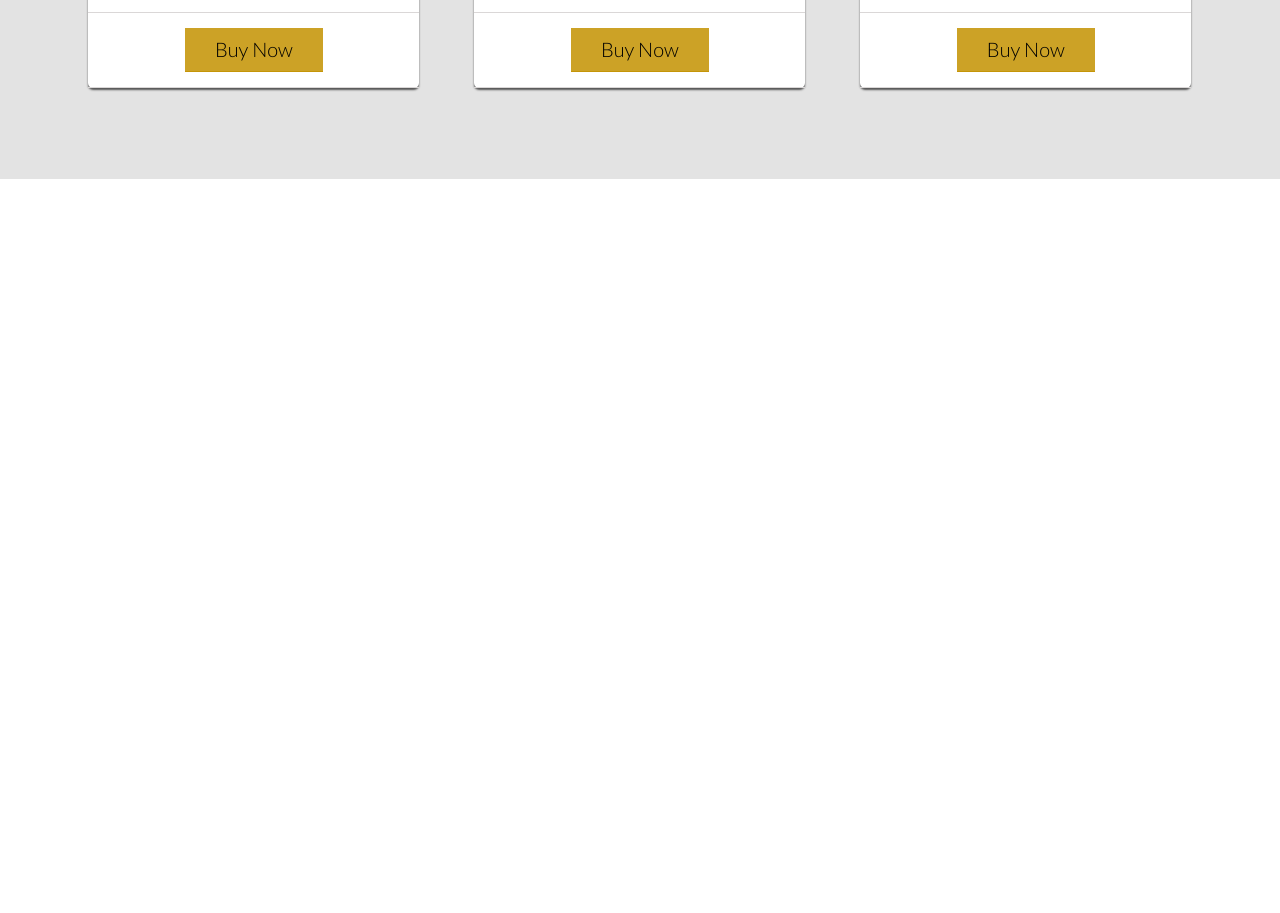
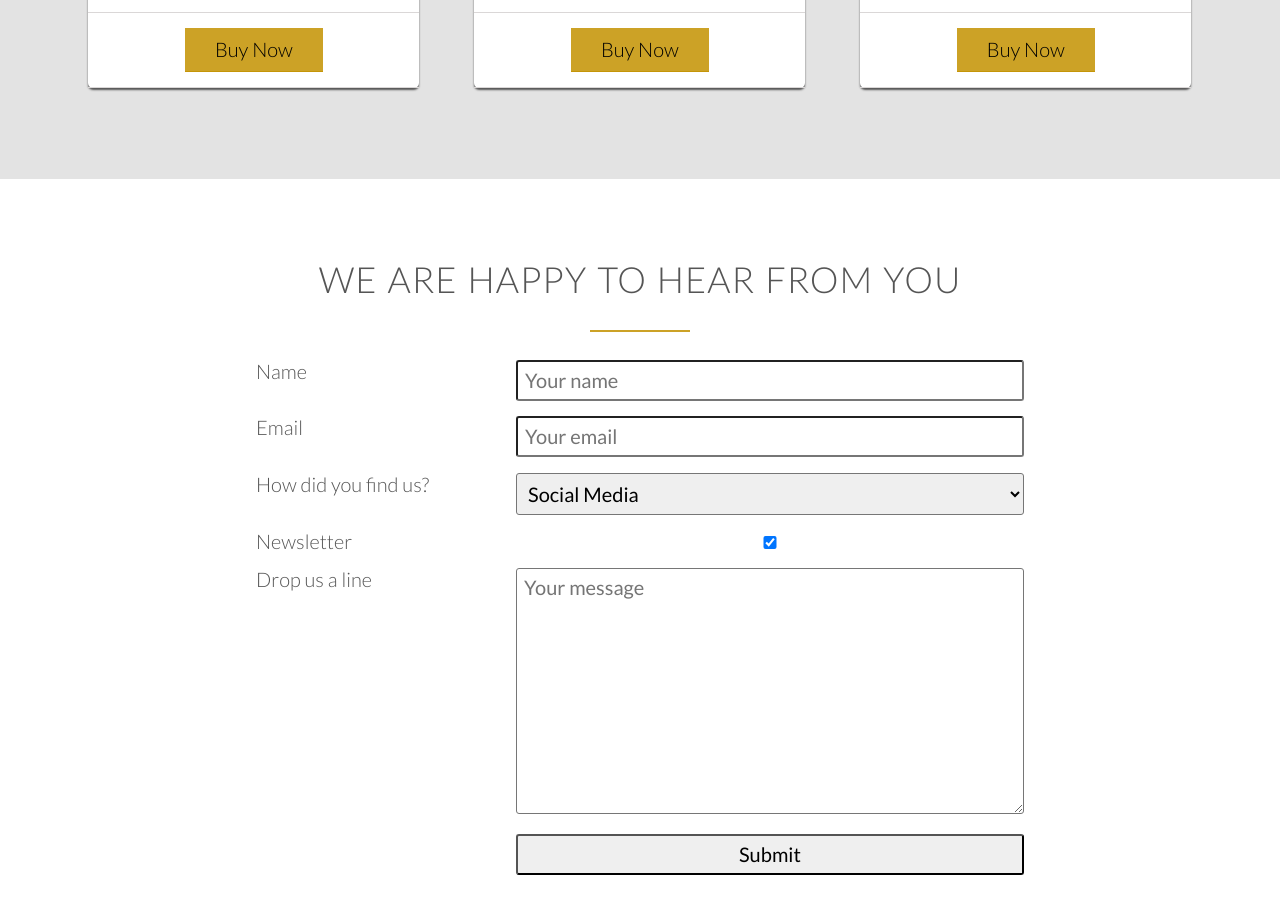
Before and after one commit to diyarfaraj/kochi-stockholm, a website: page index.html in a window 1280 px wide. Shown: the part 4868-5781 px from the top of the page. Before the commit the page ends 5127 px from the top, so only its background shows below. Drawn offline with nearby package versions, Linux system fonts and the light colour scheme.

Commit message:
middle of form css

```diff
--- a/css/style.css
+++ b/css/style.css
@@ -417,3 +417,20 @@ cite img {
 .plan-box ul li {
 padding: 5px 0;
 }
+
+/*--------------------------------------------- ----------------------------------*/
+/*-----------------------------------Form-------------------------*/
+/*--------------------------------------------- ----------------------------------*/
+
+.section-form {
+  width: 60%;
+  margin: 0 auto;
+}
+
+input,
+select,
+textarea {
+  width: 100%;
+  padding: 7px;
+  border-radius: 3px;
+}
--- a/index.html
+++ b/index.html
@@ -333,6 +333,70 @@
             </div>
       </div>
     </section>
+
+    <section class="section-form">
+      <div class="row">
+        <h2>We are happy to hear from you</h2>
+      </div>
+      <div class="row">
+        <form action="#" method="POST" class="contact-form">
+          <div class="row">
+            <div class="col span-1-of-3">
+              <label for="name">Name</label>
+            </div>
+            <div class="col span-2-of-3">
+              <input type="text" id="name" placeholder="Your name " required>
+            </div>
+          </div>
+          <div class="row">
+            <div class="col span-1-of-3">
+              <label for="email">Email</label>
+            </div>
+            <div class="col span-2-of-3">
+              <input type="email" id="email" placeholder="Your email" required>
+            </div>
+          </div>
+          <div class="row">
+            <div class="col span-1-of-3">
+              <label for="email">How did you find us?</label>
+            </div>
+            <div class="col span-2-of-3">
+              <select name="find-us" id="find-us">
+                <option value="google">Google</option>
+                <option value="friends">Friends</option>
+                <option value="social" selected>Social Media</option>
+
+              </select>
+            </div>
+            <div class="row">
+                <div class="col span-1-of-3">
+                  <label for="newsletter">Newsletter</label>
+                </div>
+                <div class="col span-2-of-3">
+                  <input type="checkbox" id="newsletter" id="newsletter" checked>
+                </div>
+              </div>
+              <div class="row">
+                  <div class="col span-1-of-3">
+                    <label for="newsletter">Drop us a line</label>
+                  </div>
+                  <div class="col span-2-of-3">
+                    <textarea name="message"placeholder="Your message" cols="30" rows="10"></textarea>
+                    </div>
+                </div>
+                <div class="row">
+                    <div class="col span-1-of-3">
+                      <label for="newsletter">&nbsp;</label>
+                    </div>
+                    <div class="col span-2-of-3">
+                      <input type="submit" value="Submit">
+                    </div>
+                  </div>
+          </div>
+
+        </form>
+      </div>
+    </section>
     <script src="https://unpkg.com/ionicons@4.5.10-0/dist/ionicons.js"></script>
   </body>
 </html>
```
